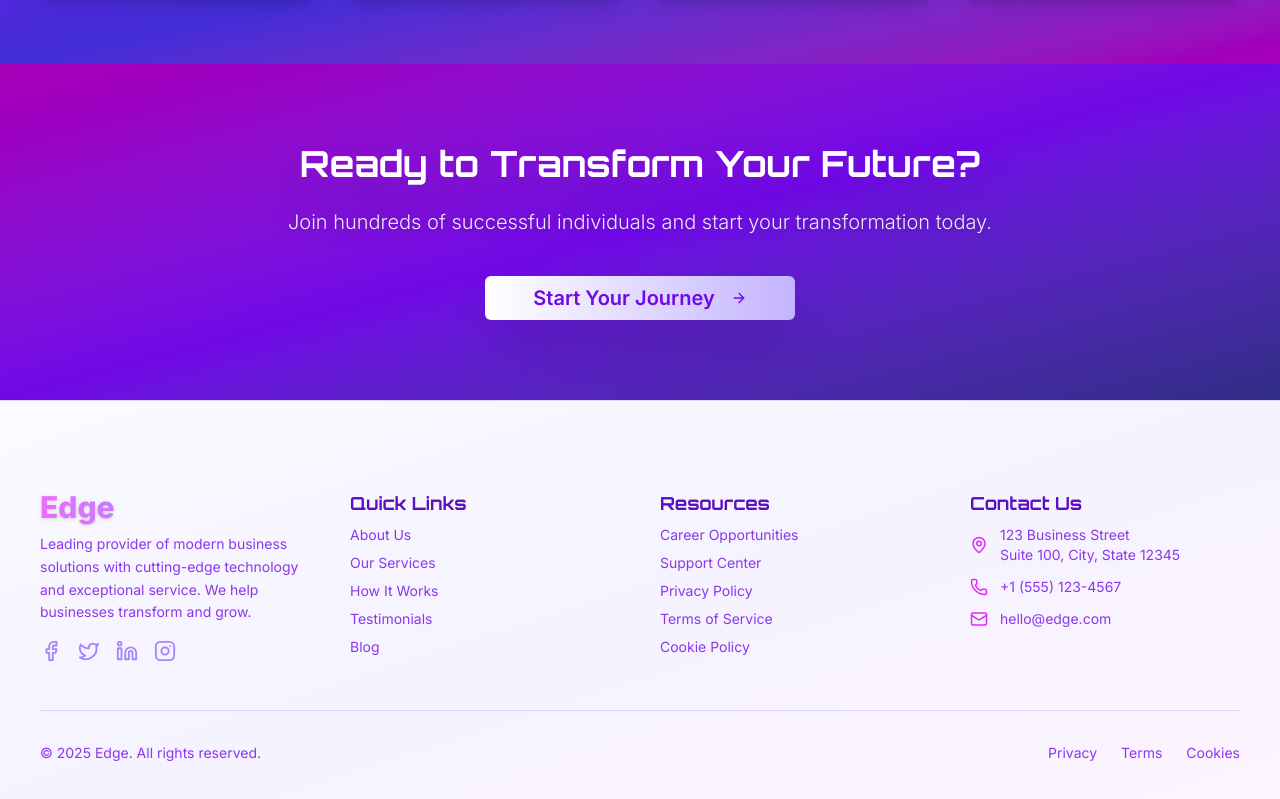
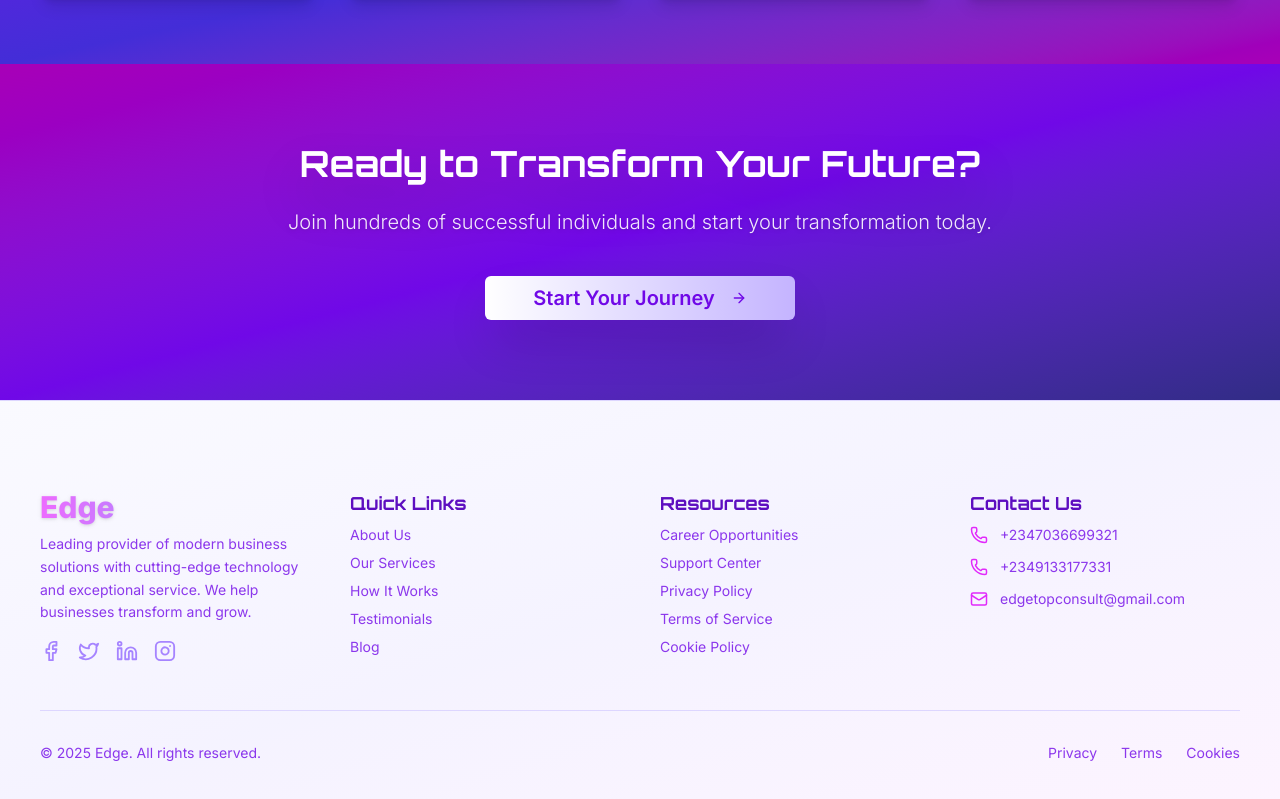
Before and after one commit to Mr-Courteous/edge_consult_next.js, a Next.js app: page / in a window 1280 px wide. Shown: the part 1493-2292 px from the top of the page. Built offline with nearby package versions, Linux system fonts and the light colour scheme.

Commit message:
contact us section

```diff
--- a/components/Footer.tsx
+++ b/components/Footer.tsx
@@ -84,19 +84,16 @@ const Footer = () => {
             <h3 className="font-orbitron font-bold text-lg text-violet-800 mb-2">Contact Us</h3>
             <div className="space-y-3">
               <div className="flex items-center space-x-3 text-sm">
-                <MapPin size={18} className="text-fuchsia-500 flex-shrink-0" />
-                <span className="font-inter text-violet-700/80">
-                  123 Business Street<br />
-                  Suite 100, City, State 12345
-                </span>
+                <Phone size={18} className="text-fuchsia-500 flex-shrink-0" />
+                <span className="font-inter text-violet-700/80">+2347036699321</span>
               </div>
               <div className="flex items-center space-x-3 text-sm">
                 <Phone size={18} className="text-fuchsia-500 flex-shrink-0" />
-                <span className="font-inter text-violet-700/80">+1 (555) 123-4567</span>
+                <span className="font-inter text-violet-700/80">+2349133177331</span>
               </div>
               <div className="flex items-center space-x-3 text-sm">
                 <Mail size={18} className="text-fuchsia-500 flex-shrink-0" />
-                <span className="font-inter text-violet-700/80">hello@edge.com</span>
+                <span className="font-inter text-violet-700/80">edgetopconsult@gmail.com</span>
               </div>
             </div>
           </div>
```
